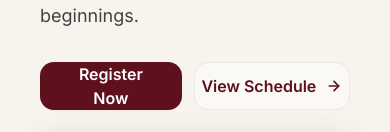
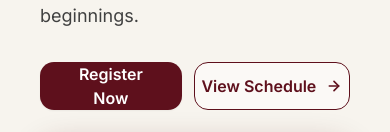
Before and after one commit to code-yashkumar/Convocation-iiitbh, a React (Vite) app: page / in a window 390 px wide. Shown: the part 316-448 px from the top of the page. Built offline with nearby package versions, Linux system fonts and the light colour scheme; no server answers; a web font is replaced by a local one.

Commit message:
style(hero): make View Schedule button maroon border persistent on mobile while preserving desktop hover styling

```diff
--- a/src/sections/Hero/index.jsx
+++ b/src/sections/Hero/index.jsx
@@ -106,7 +106,7 @@ export function Hero() {
               <a
                 href="#schedule"
                 onClick={(e) => handleScrollToSection(e, 'schedule')}
-                className="hero-btn-secondary group w-full sm:w-auto inline-flex items-center justify-between sm:justify-center min-h-[3rem] px-6 rounded-[0.875rem] lg:rounded-pill bg-[#FBF9F6] border border-maroon-900/30 text-maroon-900 font-body font-semibold text-base shadow-xs hover:border-maroon-900 hover:bg-white hover:shadow-md transition-all duration-200 gap-2.5 focus-visible:outline-none cursor-pointer text-center"
+                className="hero-btn-secondary group w-full sm:w-auto inline-flex items-center justify-between sm:justify-center min-h-[3rem] px-6 rounded-[0.875rem] lg:rounded-pill bg-[#FBF9F6] border border-maroon-900 lg:border-maroon-900/30 lg:hover:border-maroon-900 text-maroon-900 font-body font-semibold text-base shadow-xs hover:bg-white hover:shadow-md transition-all duration-200 gap-2.5 focus-visible:outline-none cursor-pointer text-center"
               >
                 <span className="flex-1 sm:flex-none text-center">View Schedule</span>
                 <ArrowRight className="w-4 h-4 stroke-[2.5] text-maroon-900 group-hover:translate-x-1 transition-transform shrink-0" />
```
